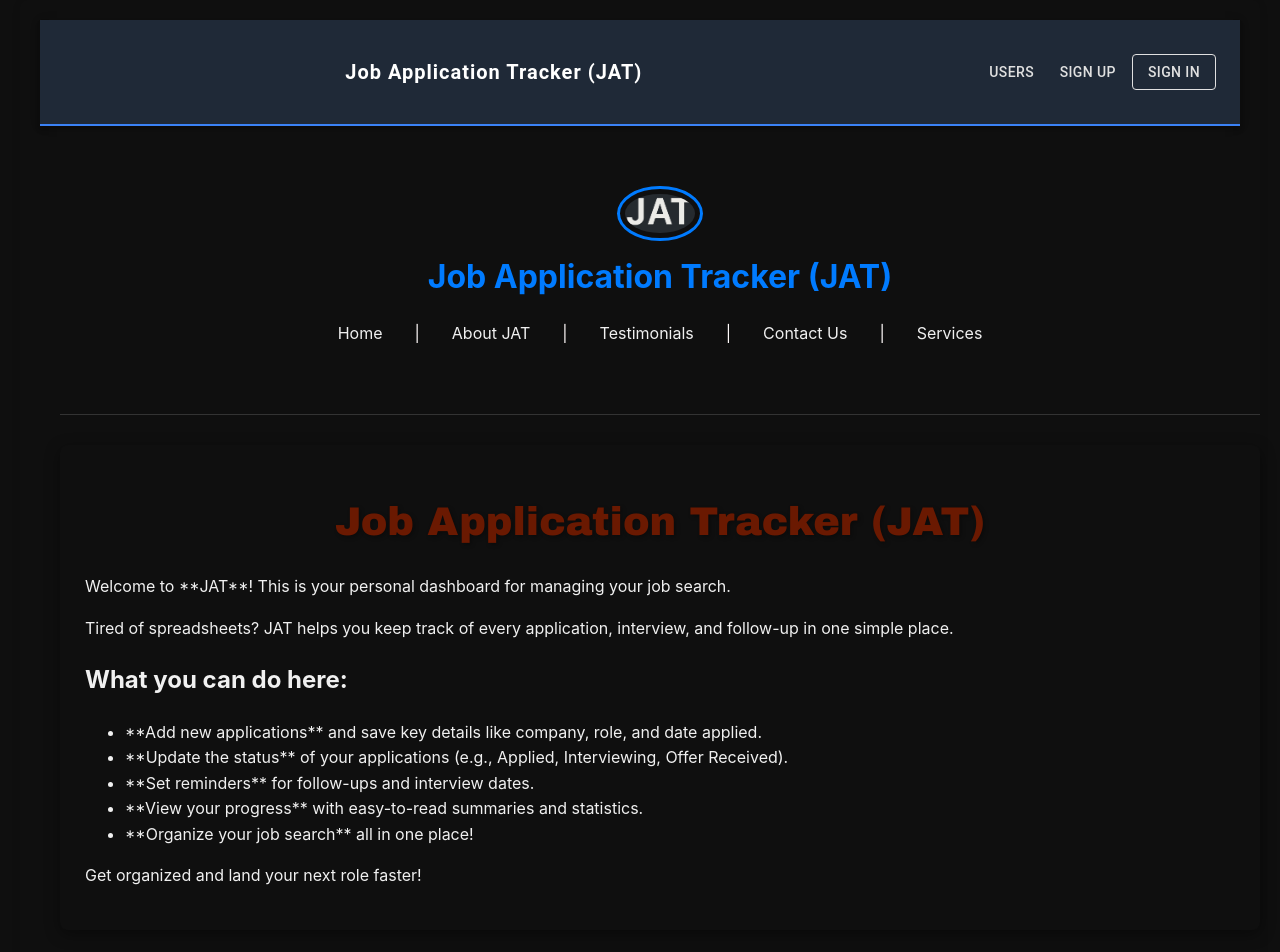
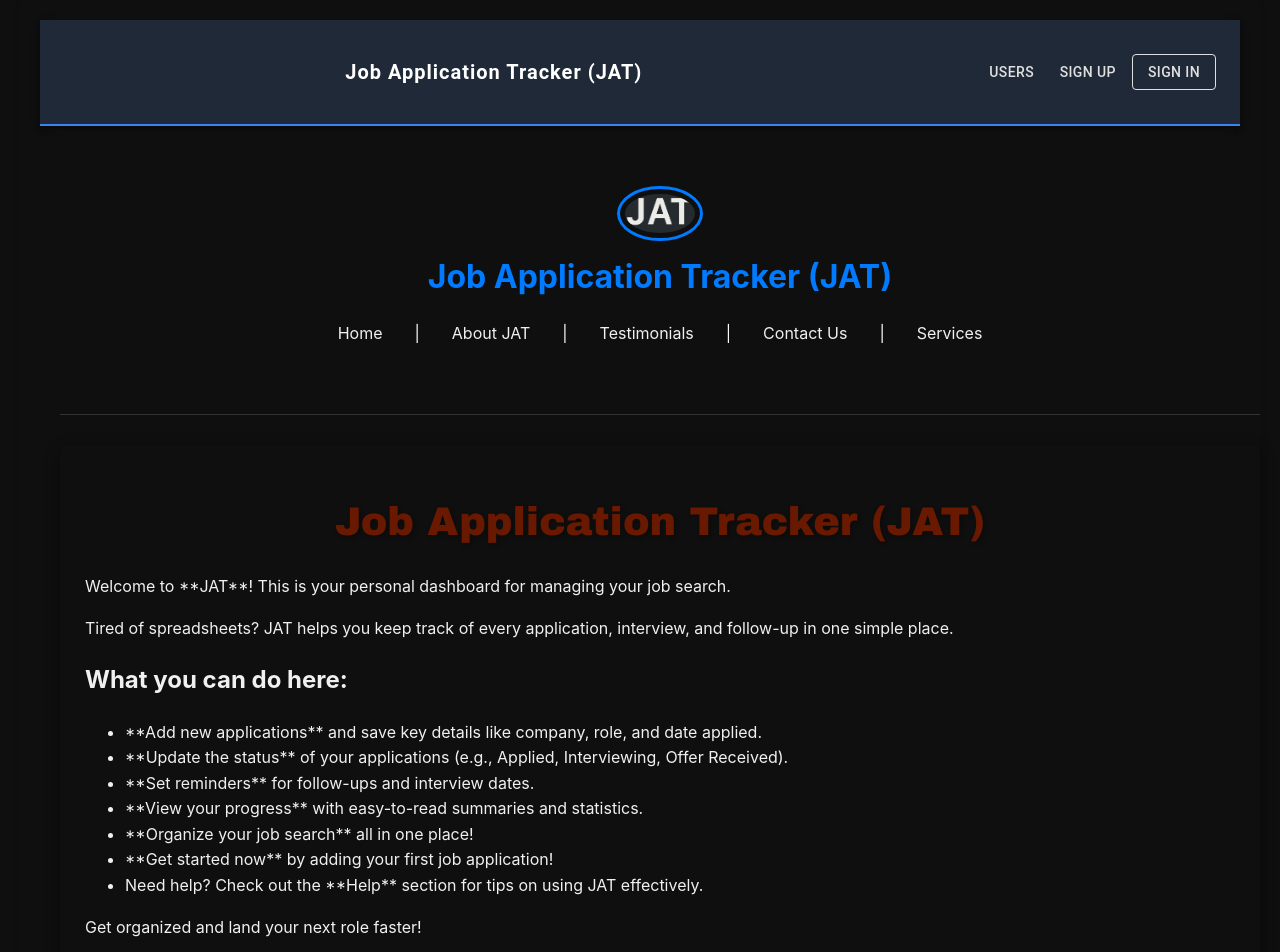
Before and after one commit to paocent/Job-Application-Project_RenderDeploy, a React (Vite) app in the folder client/: page / in a window 1280 px wide. Shown: the top 952 px of the page. Built offline with nearby package versions, Linux system fonts and the light colour scheme; some icons are missing.

Commit message:
Update home.jsx
Added two more description

```diff
--- a/client/components/home.jsx
+++ b/client/components/home.jsx
@@ -27,6 +27,9 @@ return (
           <li>**Set reminders** for follow-ups and interview dates.</li>
           <li>**View your progress** with easy-to-read summaries and statistics.</li>
           <li>**Organize your job search** all in one place!</li>
+          <li>**Get started now** by adding your first job application!
+          </li>
+          <li>Need help? Check out the **Help** section for tips on using JAT effectively.</li>
         </ul>
       </div>
 
```
